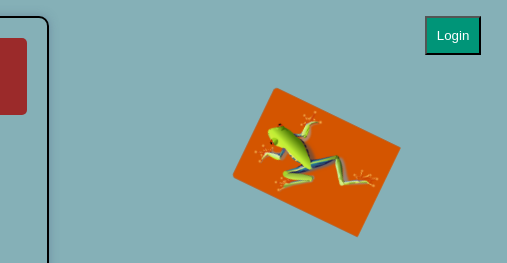
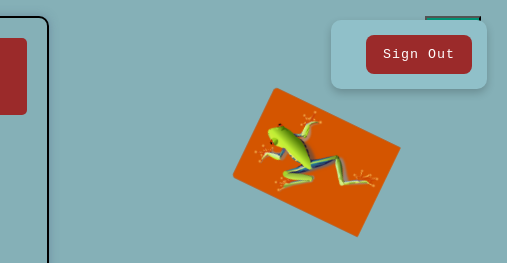
Before and after one commit to Chen-Steve/Aces, a website: page public/index.html in a window 1280 px wide. Shown: the top 263 px of the page, 773-1280 px from the left. Drawn offline with nearby package versions, Linux system fonts and the light colour scheme.

Commit message:
improve profile/logout

```diff
--- a/public/css/index.css
+++ b/public/css/index.css
@@ -419,37 +419,46 @@ strong {
 }
 
 #profileSection {
-    display: none; /* Start hidden */
+    display: none;
     position: fixed;
-    right: 2%;
-    top: 2%;
-    z-index: 100;
-    background-color: #90c0c9; /* Matching the terminal's background color */
-    padding: 10px;
-    border-radius: 5px;
-    box-shadow: 0 0 10px rgba(83, 105, 142, 0.5);
+    right: 20px;
+    top: 20px;
+    z-index: 1000;
+    background-color: #90c0c9;
+    padding: 15px;
+    border-radius: 10px;
+    box-shadow: 0 4px 8px rgba(0, 0, 0, 0.2);
+    display: flex;
+    align-items: center;
+    justify-content: space-between;
+    max-width: 300px;
+    font-size: 1em;
 }
 
 #profileUsername {
-    margin-right: 15px;
+    margin-right: 20px;
     font-weight: bold;
-    font-family: 'Courier New', monospace;
-    text-align: left;
-    flex-grow: 1; /* Ensures the button stays to the right */
+    color: #ffffff;
+    white-space: nowrap;
+    overflow: hidden;
+    text-overflow: ellipsis;
 }
 
 #signOutButton {
-    padding: 10px;
-    background-color: #9b2a2a; /* Using the header's background for consistency */
+    padding: 10px 15px;
+    background-color: #9b2a2a;
     color: #ffffff;
-    border: none;
-    border-radius: 5px;
+    border: 2px solid transparent;
+    border-radius: 8px;
     cursor: pointer;
     font-family: 'Courier New', monospace;
-    transition: background-color 0.3s ease-in-out;
-    font-size: 0.8em;
+    transition: all 0.3s ease-in-out;
+    letter-spacing: 1px;
 }
 
-#signOutButton:hover {
-    background-color: #ac3b3b; /* A lighter shade for hover */
+#signOutButton:hover, #signOutButton:focus {
+    background-color: #ac3b3b;
+    border-color: #ffffff;
+    transform: translateY(-2px);
+    box-shadow: 0 2px 4px rgba(0, 0, 0, 0.2);
 }
```
